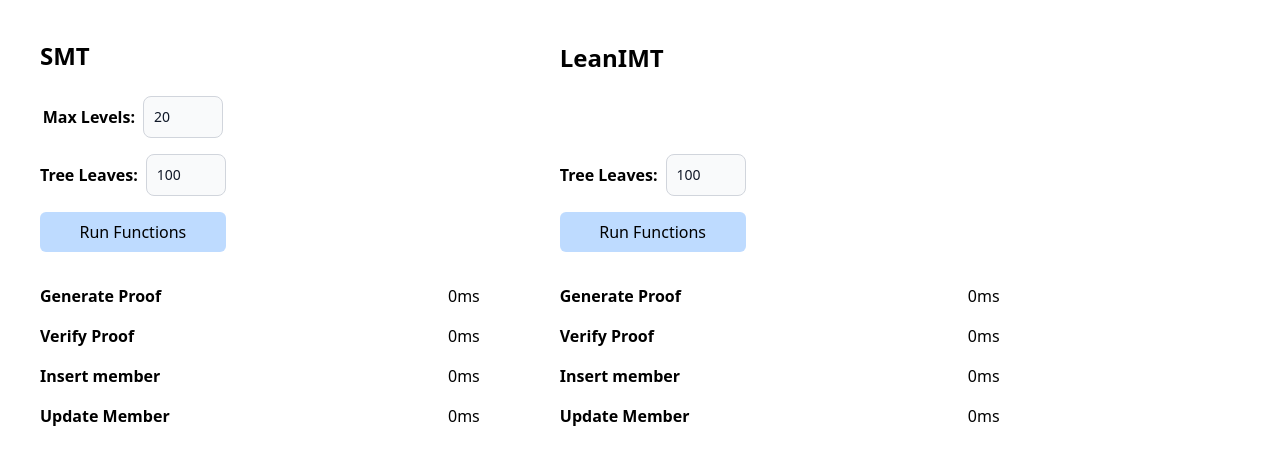
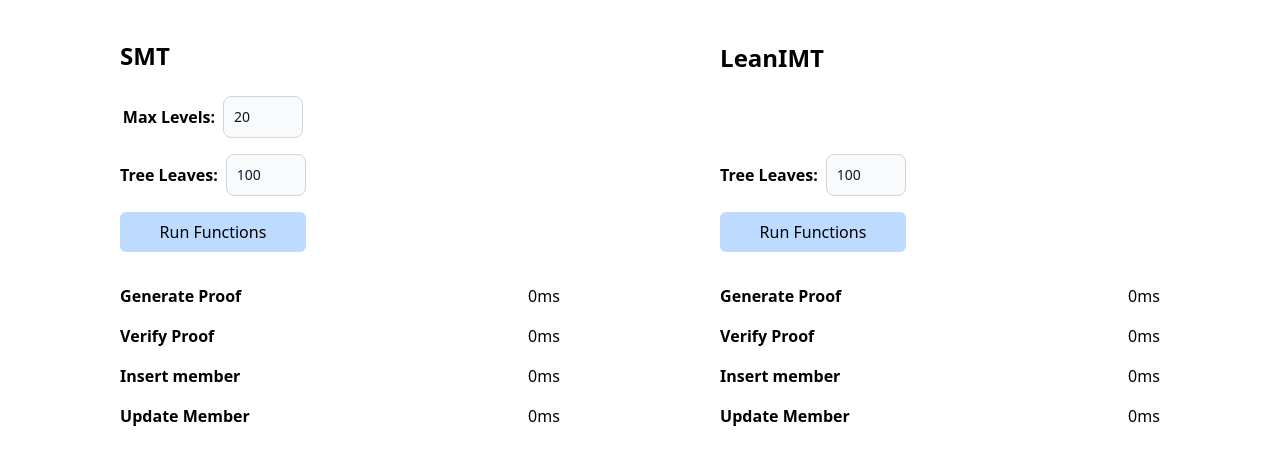
Before and after one commit to vplasencia/vc-revocation-benchmarks, a Next.js app in the folder browser/: page / in a window 1280 px wide. Shown: the top 464 px of the page. Built offline with nearby package versions, Linux system fonts and the light colour scheme.

Commit message:
refactor: update position of benchmark blocks

```diff
--- a/browser/src/app/page.tsx
+++ b/browser/src/app/page.tsx
@@ -138,7 +138,7 @@ export default function Home() {
 
   return (
     <div className="flex my-10 mx-10">
-      <div className="grid grid-cols-1 gap-20 sm:grid-cols-2">
+      <div className="flex flex-wrap gap-y-20 justify-around w-full">
         {/* SMT */}
         <div className="flex flex-col gap-6 justify-end items-start">
           <div className="text-2xl font-bold">SMT</div>
```
